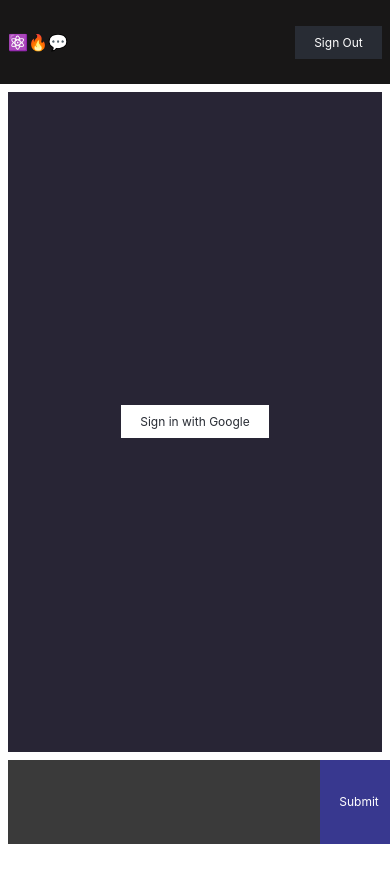
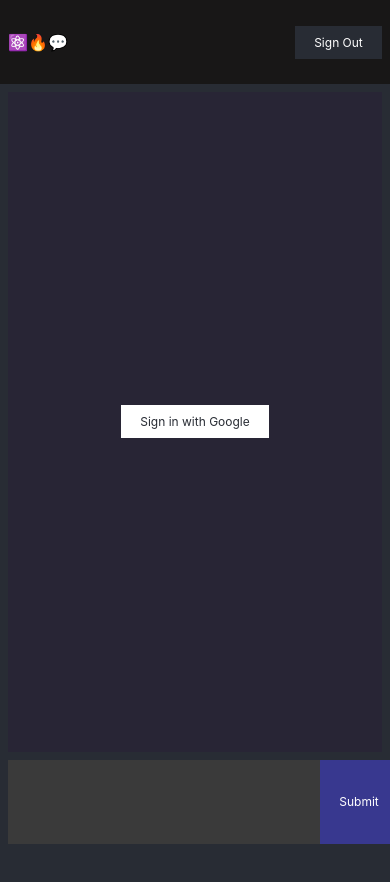
Before and after one commit to karimshalapy/chattzzy, a React (Create React App) app: page / in a window 390 px wide. Shown: the top 882 px of the page. After the commit the page ends 844 px from the top, so only its background shows below. Built offline with nearby package versions, Linux system fonts and the light colour scheme; no server answers.

Commit message:
feat: add media queries for different screen sizes

```diff
--- a/src/index.scss
+++ b/src/index.scss
@@ -2,8 +2,11 @@
 
 html {
   box-sizing: border-box;
-  font-size: 62.5%; //1rem == 10pxs
-  @include respond(1100) {
+  font-size: 75%; //1rem == 12pxs
+  @include respond(1400) {
+    font-size: 62.5%; //1rem == 10pxs
+  }
+  @include respond(500) {
       font-size: 50%; //1rem == 8pxs
   }
 }
@@ -22,7 +25,7 @@ body {
     sans-serif;
   -webkit-font-smoothing: antialiased;
   -moz-osx-font-smoothing: grayscale;
-  min-height: 100vh;
+  background-color: #282c34;
 }
 
 code {
```
